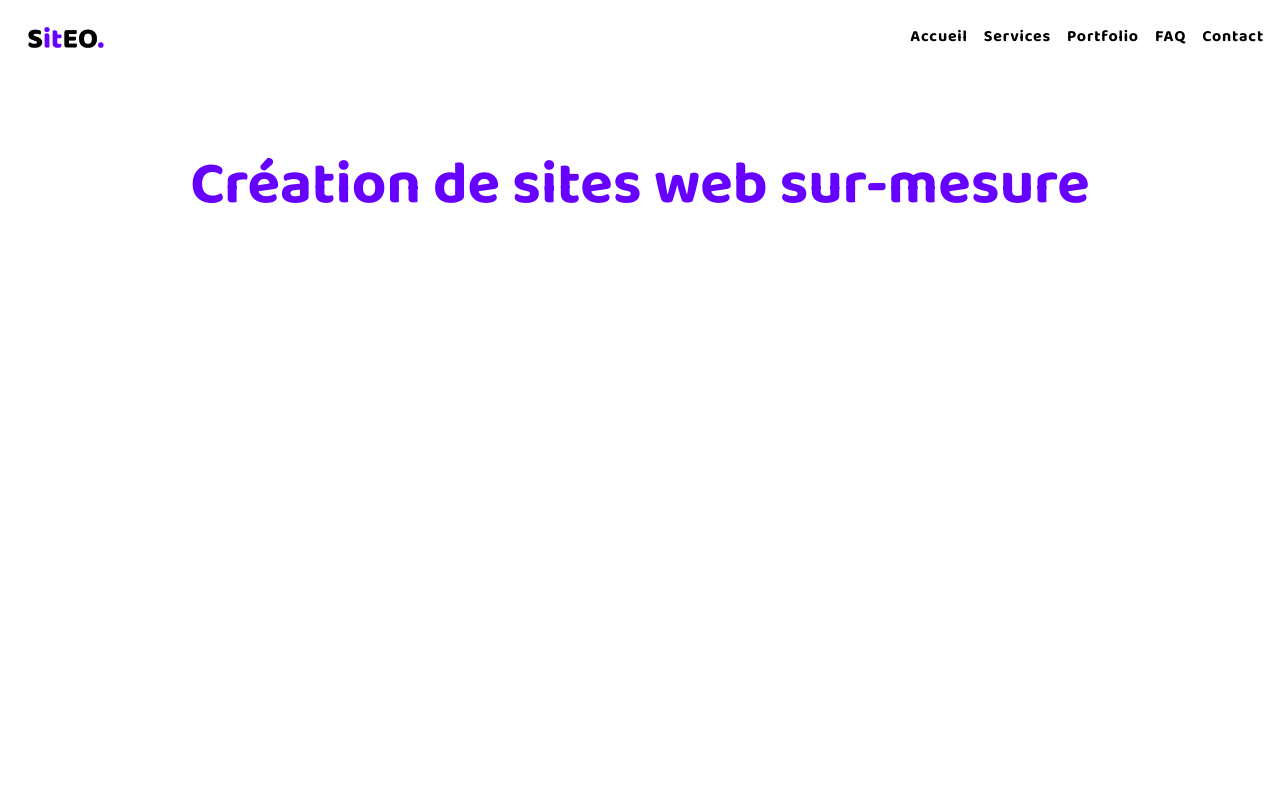
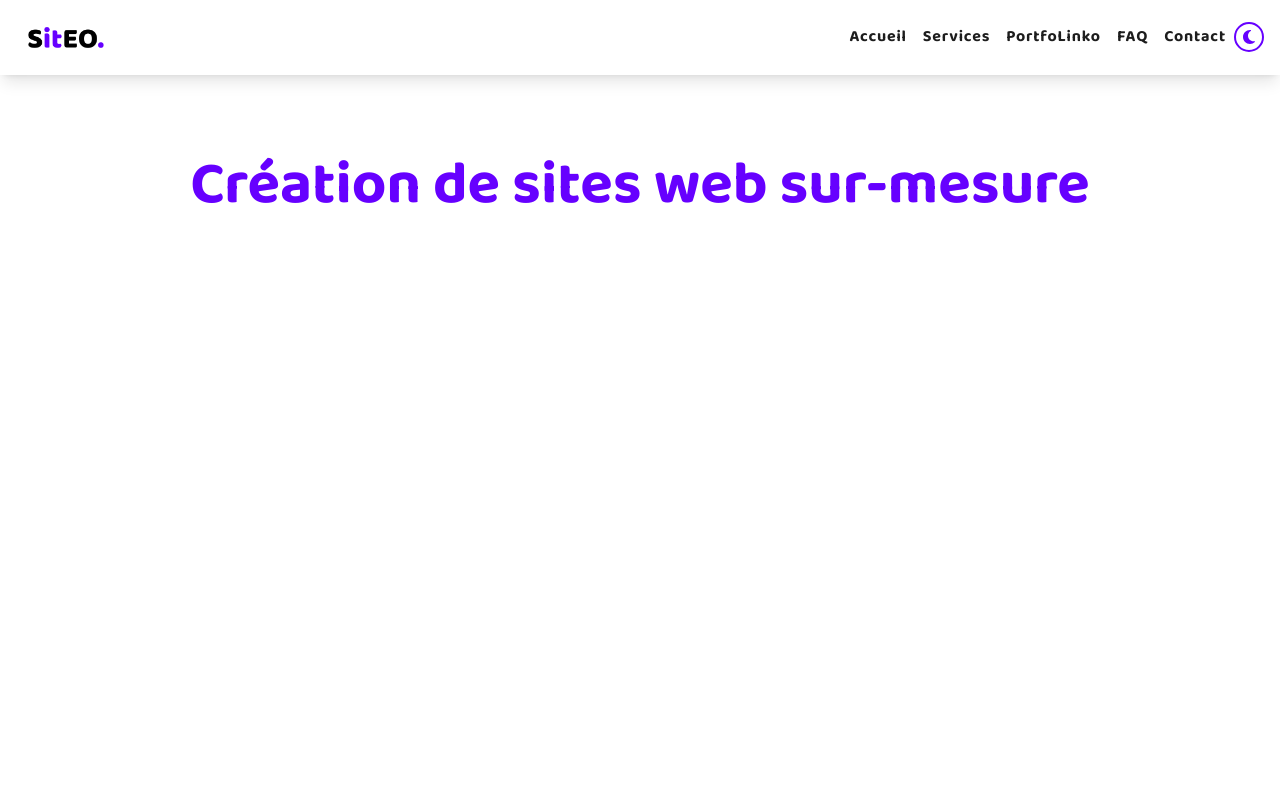
Before and after one commit to teo-crth/siteo, a Next.js app: page / in a window 1280 px wide. Shown: the top 800 px of the page. Built offline with nearby package versions, Linux system fonts and the light colour scheme.

Commit message:
dark mode works

```diff
--- /dev/null
+++ b/context/context.tsx
@@ -0,0 +1,62 @@
+"use client";
+import React, { createContext, useState, useEffect } from "react";
+
+export const AppContext = createContext<{
+  menuOpen: boolean;
+  setMenuOpen: React.Dispatch<React.SetStateAction<boolean>>;
+  isDarkMode: boolean;
+  toggleTheme: () => void;
+}>({
+  menuOpen: false,
+  setMenuOpen: () => {},
+  isDarkMode: false,
+  toggleTheme: () => {},
+});
+
+import { ReactNode } from "react";
+
+interface AppProviderProps {
+  children: ReactNode;
+}
+
+export const AppProvider = ({ children }: AppProviderProps) => {
+
+  // Menu Open State
+  const [menuOpen, setMenuOpen] = useState<boolean>(() => {
+    const savedMenuState = localStorage.getItem('menuOpen');
+    return savedMenuState ? JSON.parse(savedMenuState) : false;
+  });
+
+  // DARK MODE State
+  const [isDarkMode, setIsDarkMode] = useState<boolean>(() => {
+    const savedMode = localStorage.getItem('darkMode');
+    return savedMode ? JSON.parse(savedMode) : false;
+  });
+
+  useEffect(() => {
+    localStorage.setItem('darkMode', JSON.stringify(isDarkMode));
+  }, [isDarkMode]);
+
+  useEffect(() => {
+    localStorage.setItem('menuOpen', JSON.stringify(menuOpen));
+  }, [menuOpen]);
+
+  const toggleTheme = () => {
+    setIsDarkMode((prevMode) => !prevMode);
+  };
+
+  return (
+    <AppContext.Provider
+      value={{
+        menuOpen,
+        setMenuOpen,
+        isDarkMode,
+        toggleTheme,
+      }}
+    >
+        <div className={isDarkMode ? 'container-app-context dark-mode bg-dark text-light' : 'container-app-context bg-light text-dark'}>
+            {children}
+        </div>
+    </AppContext.Provider>
+  );
+};
--- /dev/null
+++ b/src/app/components/ui/burgerMenu.tsx
@@ -0,0 +1,53 @@
+"use client";
+import React, { useContext } from 'react';
+import Link from 'next/link';
+import { FontAwesomeIcon } from '@fortawesome/react-fontawesome';
+import { faXmark, faMoon } from '@fortawesome/free-solid-svg-icons';
+import { AppContext } from '../../../../context/context';
+
+const burgerMenu = () => {
+    const { menuOpen, setMenuOpen, toggleTheme, isDarkMode } = useContext(AppContext);
+
+    const toggleMenu = () => {
+        setMenuOpen(!menuOpen);
+    };
+
+    const handleClickNav = () => {
+        setMenuOpen(false);
+    }
+
+    if (!menuOpen) return null;
+
+    return (
+        <div className={ isDarkMode ? 'container-burgerMenu min-h-screen z-65 shadow-lg flex flex-col justify-start w-[70%] absolute left-0 bottom-0 h-full items-center bg-dark text-light' : 'container-burgerMenu min-h-screen z-65 shadow-lg flex flex-col justify-start w-[70%] absolute left-0 bottom-0 h-full items-center bg-light text-dark'}>
+            <header className="container-header-burger flex justify-end items-center p-3 w-full">
+                <div className="container-close-icon flex justify-center items-center border-2 border-secondary w-[30px] h-[30px] rounded-full p-5 cursor-pointer" onClick={toggleMenu}>
+                    <FontAwesomeIcon icon={faXmark} className='text-2xl'/>
+                </div>
+            </header>
+            <h2 className='text-center font-title font-bold text-2xl'>Menu</h2>
+            <nav className='font-title font-bold tracking-wider flex flex-col gap-4 p-5 w-full'>
+                <Link href="/" className="cursor-pointer hover:text-secondary" aria-label="Navigation vers la page d'accueil" onClick={handleClickNav}>
+                    Accueil
+                </Link>
+                <Link href="/services" className="cursor-pointer hover:text-secondary" aria-label="Navigation vers la page des services" onClick={handleClickNav}>
+                    Services
+                </Link>
+                <Link href="/portfolio" className="hover:text-secondary cursor-pointer" aria-label="Navigation vers le portefolio" onClick={handleClickNav}>
+                    Portfolio
+                </Link>
+                <Link href="/faq" className="cursor-pointer hover:text-secondary" aria-label="Navigation vers la page foire aux questions" onClick={handleClickNav}>
+                    FAQ
+                </Link>
+                <Link href="/contact" className="cursor-pointer hover:text-secondary" aria-label="Navigation vers la page de contact" onClick={handleClickNav}>
+                    Contact
+                </Link>
+            </nav>
+            <div className={ isDarkMode ? "container-darkmode w-[50px] h-[50px] cursor-pointer rounded-full text-2xl bg-light text-dark flex justify-center items-center" : "container-darkmode w-[50px] h-[50px] cursor-pointer rounded-full text-2xl bg-secondary text-white flex justify-center items-center"} onClick={toggleTheme}>
+                <FontAwesomeIcon icon={faMoon} className='w-full h-full' />
+            </div>
+        </div>
+    );
+};
+
+export default burgerMenu;
--- a/src/app/components/ui/header.tsx
+++ b/src/app/components/ui/header.tsx
@@ -1,33 +1,54 @@
-import React from 'react';
+'use client';
+import React, { useContext } from 'react';
+import Link from 'next/link';
+import { FontAwesomeIcon } from '@fortawesome/react-fontawesome';
+import { faBars, faMoon } from '@fortawesome/free-solid-svg-icons';
+import { AppContext } from '../../../../context/context';
 
 const header = () => {
+    const { menuOpen, setMenuOpen, toggleTheme, isDarkMode}  = useContext(AppContext);
+    console.log('isDarkMode', isDarkMode);
+
+    const toggleMenu = () => {
+        console.log('toggleMenu');
+        setMenuOpen(!menuOpen);
+    }
+
     return (
-        <header className="flex justify-between items-center p-4 bg-white shadow-md z-10">
+        <header className="flex justify-between items-center p-4 shadow-lg z-10">
             <div className="container-logo w-[100px] cursor-pointer">
                 <a href="/">
-                    <img src="/logo/siteo.webp" alt="Logo siteo" className='w-full'/>
+                    { isDarkMode ?
+                        <img src="/logo/siteo-white.webp" alt="Logo siteo" className='w-full'/>
+                        :
+                        <img src="/logo/siteo.webp" alt="Logo siteo" className='w-full'/>
+                    }
                 </a>
             </div>
-            <div className="container-nav">
-                <nav>
-                    <ul className="flex gap-4 font-title font-bold tracking-wider text-black">
-                        <li>
-                            <a href="/" className="cursor-pointer hover:text-secondary">Accueil</a>
-                        </li>
-                        <li>
-                            <a href="/services" className="cursor-pointer hover:text-secondary">Services</a>
-                        </li>
-                        <li>
-                            <a href="/portfolio" className="cursor-pointer hover:text-secondary">Portfolio</a>
-                        </li>
-                        <li>
-                            <a href="/faq" className="cursor-pointer hover:text-secondary">FAQ</a>
-                        </li>
-                        <li>
-                            <a href="/contact" className="cursor-pointer hover:text-secondary">Contact</a>
-                        </li>
-                    </ul>
+            <div className="container-nav flex items-center flex-nowrap gap-2">
+                <nav className="gap-4 font-title font-bold tracking-wider hidden lg:flex xl:flex">
+                    <Link href="/" className="cursor-pointer hover:text-secondary" aria-label="Navigation vers la page d'accueil" >
+                        Accueil
+                    </Link>
+                    <Link href="/services" className="cursor-pointer hover:text-secondary" aria-label="Navigation vers la page des services" >
+                        Services
+                    </Link>
+                    <Link href="/portfoLinko" className="hover:text-secondary cursor-pointer" aria-label="Navigation vers le portefolio">
+                        PortfoLinko
+                    </Link>
+                    <Link href="/faq" className="cursor-pointer hover:text-secondary" aria-label="Navigation vers la page foire aux questions">
+                        FAQ
+                    </Link>
+                    <Link href="/contact" className="cursor-pointer hover:text-secondary" aria-label="Navigation vers la page de contact">
+                        Contact
+                    </Link>
                 </nav>
+                <div className="container-darkmode justify-center items-center w-[30px] h-[30px] border-2 border-secondary rounded-full cursor-pointer hidden lg:flex xl:flex" onClick={toggleTheme}>
+                    <FontAwesomeIcon icon={faMoon} className='w-full h-full text-secondary' />
+                </div>
+                <div className='container-burgerMenu-icon sm:block md:block lg:hidden xl:hidden text-dark' onClick={toggleMenu}>
+                    <FontAwesomeIcon icon={faBars} />
+                </div>
             </div>
         </header>
     );
--- a/src/app/contact/page.tsx
+++ b/src/app/contact/page.tsx
@@ -8,8 +8,8 @@ export const metadata: Metadata = {
 
 const Contact = () => {
     return (
-        <div className='container-contactPage min-h-screen'>
-            <h1>Contact</h1>
+        <div className='container-contactPage p-5'>
+            <h1 className='font-title font-bold text-center text-4xl'>Contact</h1>
         </div>
     );
 };
--- a/src/app/faq/page.tsx
+++ b/src/app/faq/page.tsx
@@ -8,7 +8,7 @@ export const metadata: Metadata = {
 
 const Faq = () => {
     return (
-        <div className='container-faqPage min-h-screen p-5'>
+        <div className='container-faqPage p-5'>
             <h1 className='text-center font-title text-4xl'>FAQ - Toutes vos questions sur la création d'un site par un freelance</h1>
         </div>
     );
--- a/src/app/globals.css
+++ b/src/app/globals.css
@@ -37,8 +37,13 @@
   }
 }
 
+.dark-mode body {
+  color: white;
+  background: #1d1d1d;
+}
+
 body {
-  color: var(--foreground);
-  background: var(--background);
+  color: #1d1d1d;
+  background: white;
   font-family: "Mulish", serif;
 }
--- a/src/app/layout.tsx
+++ b/src/app/layout.tsx
@@ -1,6 +1,9 @@
 import type { Metadata } from "next";
+import React from "react";
+import { AppProvider } from "../../context/context";
 import Header from "./components/ui/header";
 import Footer from "./components/ui/footer";
+import BurgerMenu from "./components/ui/burgerMenu";
 import "./globals.css";
 
 export const metadata: Metadata = {
@@ -13,13 +16,20 @@ export default function RootLayout({
 }: Readonly<{
   children: React.ReactNode;
 }>) {
+
   return (
     <html lang="fr">
       <body>
-        <Header />
-        <main>{children}</main>
-        <Footer />
+        <AppProvider>
+          <Header />
+          <main className="min-h-screen">
+            {children}
+          </main>
+          <Footer />
+          <BurgerMenu />
+        </AppProvider>
       </body>
+
     </html>
   );
 }
--- a/src/app/page.tsx
+++ b/src/app/page.tsx
@@ -1,6 +1,6 @@
 export default function Home() {
   return (
-    <div className="container-homePage min-h-screen p-8 pb-20 gap-16 sm:p-20 bg-light">
+    <div className="container-homePage p-8 pb-20 gap-16 sm:p-20">
       <h1 className="text-center font-bold font-title md:text-6xl lg:text-6xl xl:text-6xl text-xl text-secondary">Création de sites web sur-mesure</h1>
     </div>
   );
--- a/src/app/services/page.tsx
+++ b/src/app/services/page.tsx
@@ -8,7 +8,7 @@ export const metadata: Metadata = {
 
 const Services = () => {
     return (
-        <div className='container-servicesPage min-h-screen'>
+        <div className='container-servicesPage'>
             <h1>Les prestations de SitEO</h1>
         </div>
     );
```
Also changed, not shown: package.json (+7 -5 lines), 1 other file (tests, documents, lock files or other folders).
